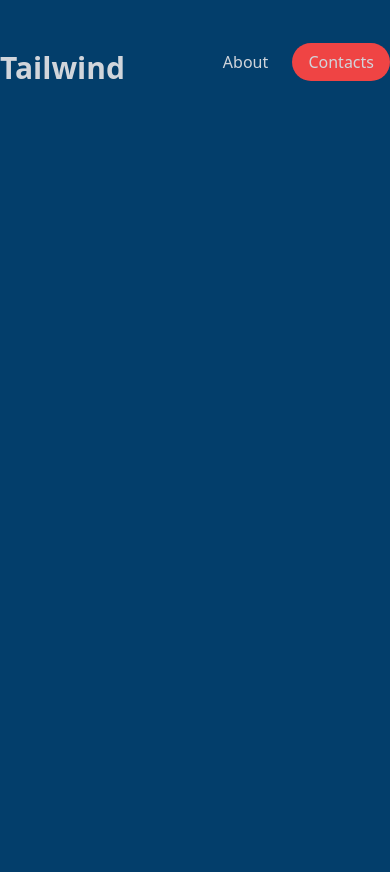
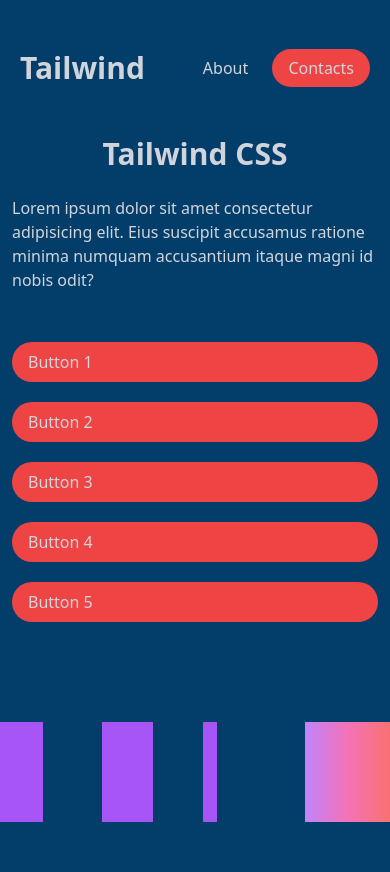
Before and after one commit to blue-script/tailwind-learn, a website: page index.html in a window 390 px wide. Before the commit the page ends 844 px from the top, so only its background shows below. Drawn offline with Linux system fonts and the light colour scheme.

Commit message:
mobile-first

```diff
--- a/index.html
+++ b/index.html
@@ -9,8 +9,8 @@
 </head>
 
 <body class="bg-mainColor text-gray-300">
-  <header class="container mx-auto">
-    <div class="flex justify-between pt-big">
+  <header class="container mx-auto px-5 md:px-0">
+    <div class="flex justify-between pt-big items-center">
       <span class="font-bold text-3xl">Tailwind</span>
 
       <div class="space-x-5">
@@ -19,6 +19,28 @@
       </div>
     </div>
   </header>
+
+  <main class="container mx-auto py-big px-3 sm:px-0">
+    <h1 class="text-center text-3xl font-bold">Tailwind CSS</h1>
+    <p class="pt-6 w-full sm:w-[450px] mx-auto">Lorem ipsum dolor sit amet consectetur adipisicing elit. Eius suscipit accusamus
+      ratione minima numquam
+      accusantium itaque magni id nobis odit?</p>
+
+    <div class="flex justify-center pt-big space-x-0 md:space-x-10 flex-col md:flex-row space-y-5 md:space-y-0">
+      <div href="" class="bg-red-500 py-2 px-4 rounded-full hover:bg-red-600">Button 1</div>
+      <div href="" class="bg-red-500 py-2 px-4 rounded-full hover:bg-red-600">Button 2</div>
+      <div href="" class="bg-red-500 py-2 px-4 rounded-full hover:bg-red-600">Button 3</div>
+      <div href="" class="bg-red-500 py-2 px-4 rounded-full hover:bg-red-600">Button 4</div>
+      <div href="" class="bg-red-500 py-2 px-4 rounded-full hover:bg-red-600">Button 5</div>
+    </div>
+  </main>
+
+  <div class="container mx-auto py-big grid grid-cols-4 grid-flow-col gap-4">
+    <div class="bg-purple-500 w-1/2 h-[100px]"></div>
+    <div class="bg-purple-500 w-3/5 h-[100px]"></div>
+    <div class="bg-purple-500 w-1/6 h-[100px]"></div>
+    <div class="bg-gradient-to-r from-purple-400 via-pink-400 to-red-400 w-full h-[100px]"></div>
+  </div>
 </body>
 
 </html>
--- a/tailwind.config.js
+++ b/tailwind.config.js
@@ -9,6 +9,12 @@ module.exports = {
       },
       padding: {
         big: '50px',
+      },
+      screens: {
+        sm: '480px',
+        md: '768px',
+        lg: '1028px',
+        xl: '1440px'
       }
     },
   },
```
Also changed, not shown: css/style.css.
